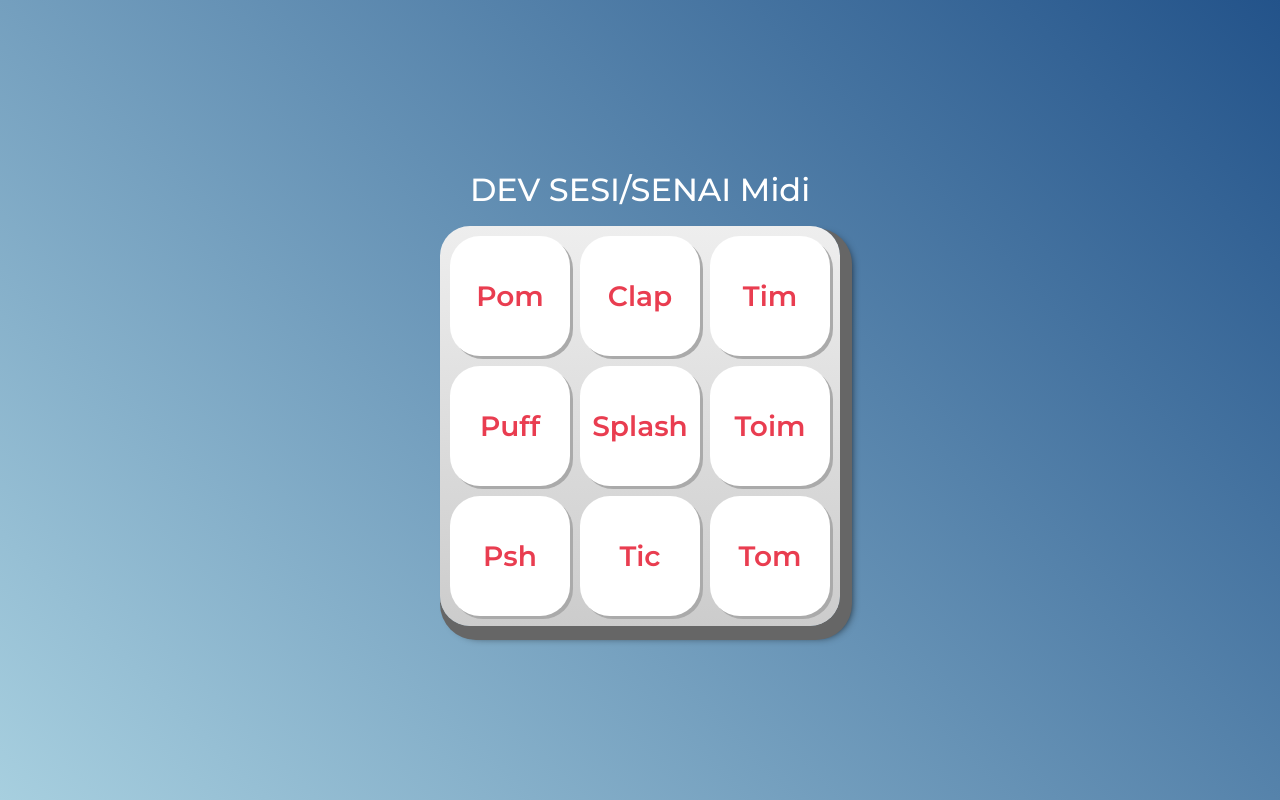
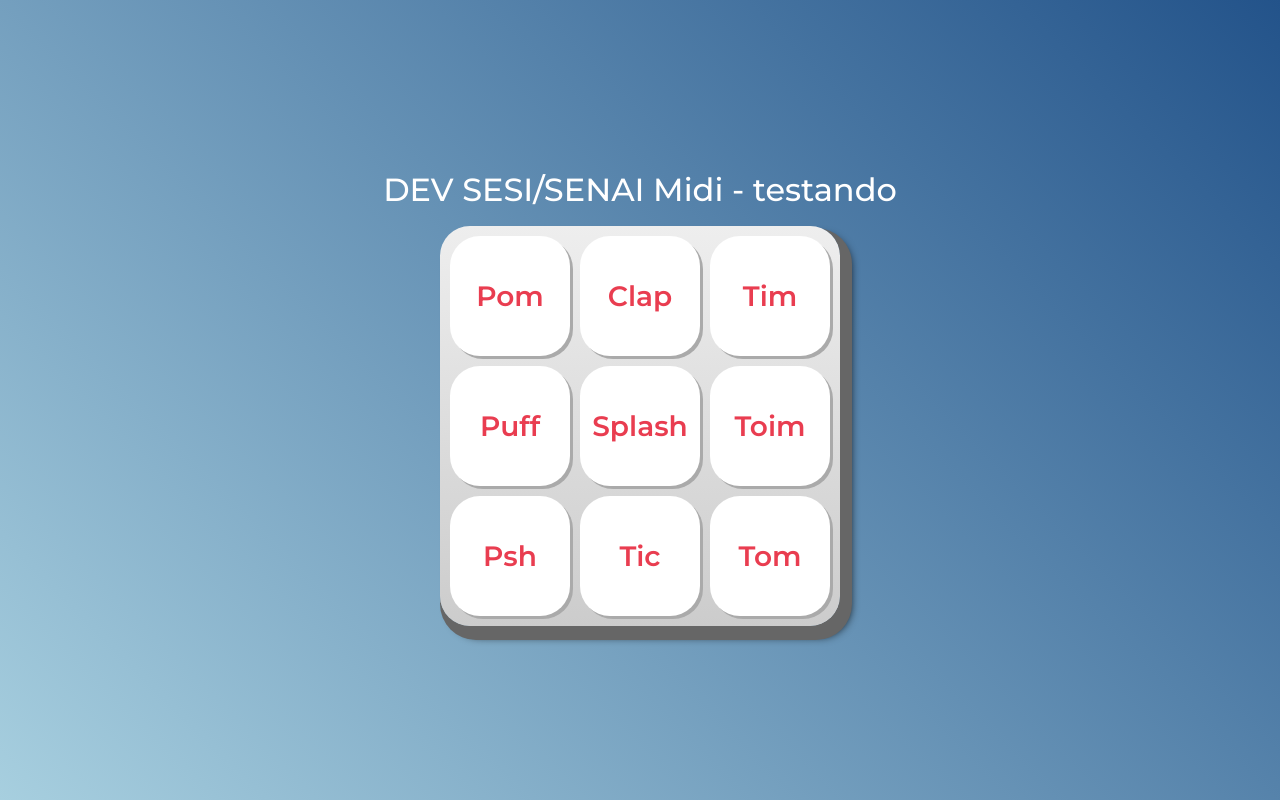
Before and after one commit to patriciaesteves-trindade/aluramidi-curso-aula5-completo, a plain HTML site: page index.html in a window 1280 px wide. Drawn offline with Linux system fonts and the light colour scheme.

Commit message:
Update index.html

```diff
--- a/index.html
+++ b/index.html
@@ -18,7 +18,7 @@
 </head>
 <body>
 
-    <h1>DEV SESI/SENAI Midi</h1>
+    <h1>DEV SESI/SENAI Midi - testando</h1>
 
     <section class="teclado">
         <button class="tecla tecla_pom">Pom</button>
```
